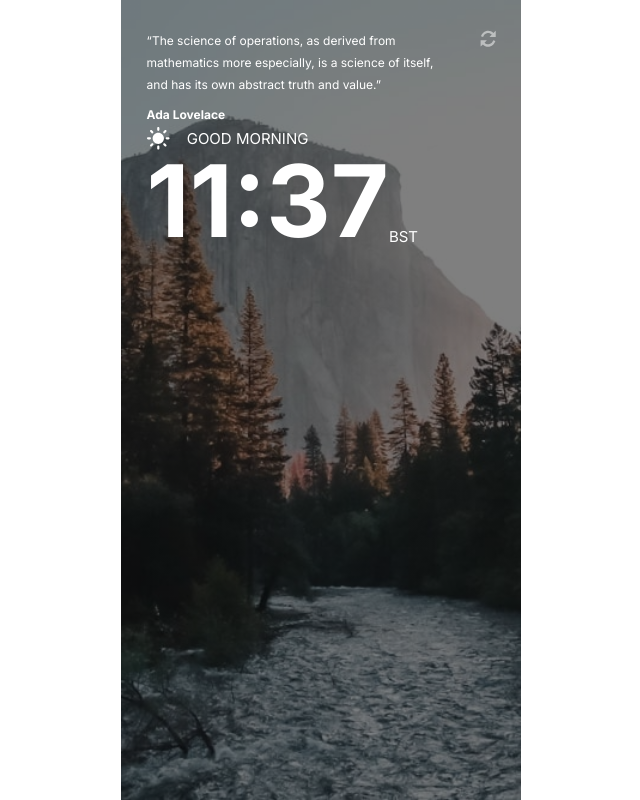
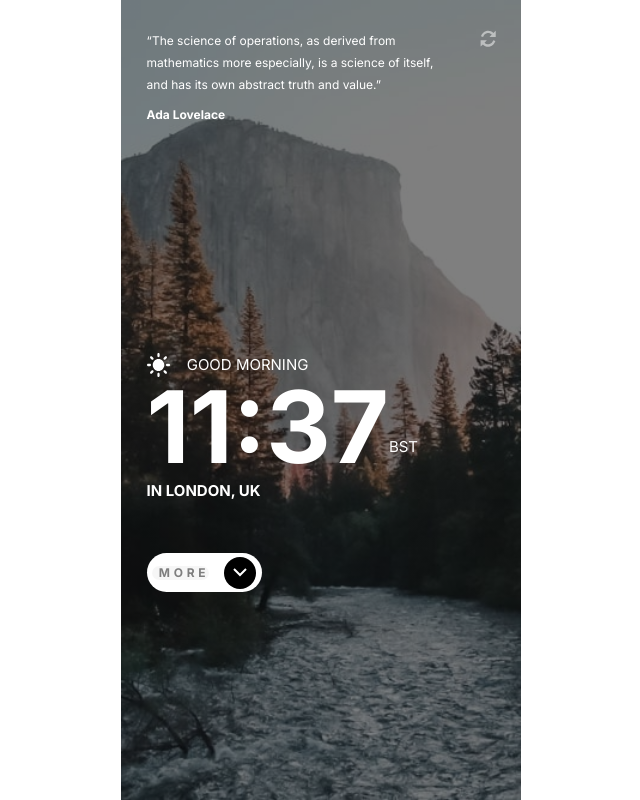
Before and after one commit to Alberto-12/the-clock-app, a React (Create React App) app: page / in a window 1280 px wide. Shown: the whole page, without its empty margins (319-959 px from the left). Built offline with nearby package versions, Linux system fonts and the light colour scheme.

Commit message:
did the good morning section

```diff
--- a/src/components/Clock.js
+++ b/src/components/Clock.js
@@ -1,15 +1,20 @@
+import ArrowDown from "../assets/desktop/icon-arrow-down.svg";
+
 const Clock = () => {
   return (
     <div id="container">
+      <div id="quote-generator-container">
         <div id="quote-generator-div">
           <p id="quote">
             “The science of operations, as derived from mathematics more
-          especially, is a science of itself, and has its own abstract truth and
-          value.”
+            especially, is a science of itself, and has its own abstract truth
+            and value.”
           </p>
           <div id="button"></div>
         </div>
         <p id="author">Ada Lovelace</p>
+      </div>
+      <div>
         <div id="good-morning-div">
           <div id="icon-greeting-div">
             <div id="icon"></div>
@@ -20,7 +25,14 @@ const Clock = () => {
           <div id="time">11:37</div>
           <p id="timeZone">BST</p>
         </div>
-
+        <p id="location">IN LONDON, UK</p>
+        <div id="more-button-div">
+          <button id="more-button">more</button>
+          <div id="arrow-down-div">
+            <img id="arrow-down" src={ArrowDown} alt="arrow down" />
+          </div>
+        </div>
+      </div>
     </div>
   );
 };
--- a/src/index.css
+++ b/src/index.css
@@ -57,11 +57,11 @@ body {
   font-size: 12px;
   line-height: 22px;
   color: #ffffff;
+  margin-bottom: 226.33px;
 }
 
 #icon-greeting-div {
   display: flex;
-
   align-items: center;
 }
 
@@ -104,4 +104,52 @@ body {
   font-size: 15px;
   line-height: 28px;
   color: #ffffff;
+  margin-bottom: 16px;
 }
+
+#location {
+  font-family: "Inter";
+  font-style: normal;
+  font-weight: 700;
+  font-size: 15px;
+  line-height: 28px;
+  color: #ffffff;
+  margin-bottom: 48px;
+}
+
+#more-button-div {
+  background-color: #ffffff;
+  width: 115px;
+  height: 39px;
+  border-radius: 50px;
+  display: flex;
+  align-items: center;
+  justify-content: space-around;
+}
+
+#more-button {
+  border-radius: 28px;
+  font-family: "Inter";
+  font-style: normal;
+  font-weight: 700;
+  font-size: 12px;
+  line-height: 14px;
+  color: #000000;
+  background-color: none;
+  border: none;
+  text-transform: uppercase;
+  letter-spacing: 3.75px;
+  opacity: 0.5;
+  padding-left: 6%;
+}
+
+#arrow-down-div {
+  width: 32px;
+  height: 32px;
+  margin-left: 4%;
+  border-radius: 50%;
+  background-color: black;
+  display: flex;
+  justify-content: center;
+  align-items: center;
+}
```
Lines whose indentation alone changed are shown as unchanged.
